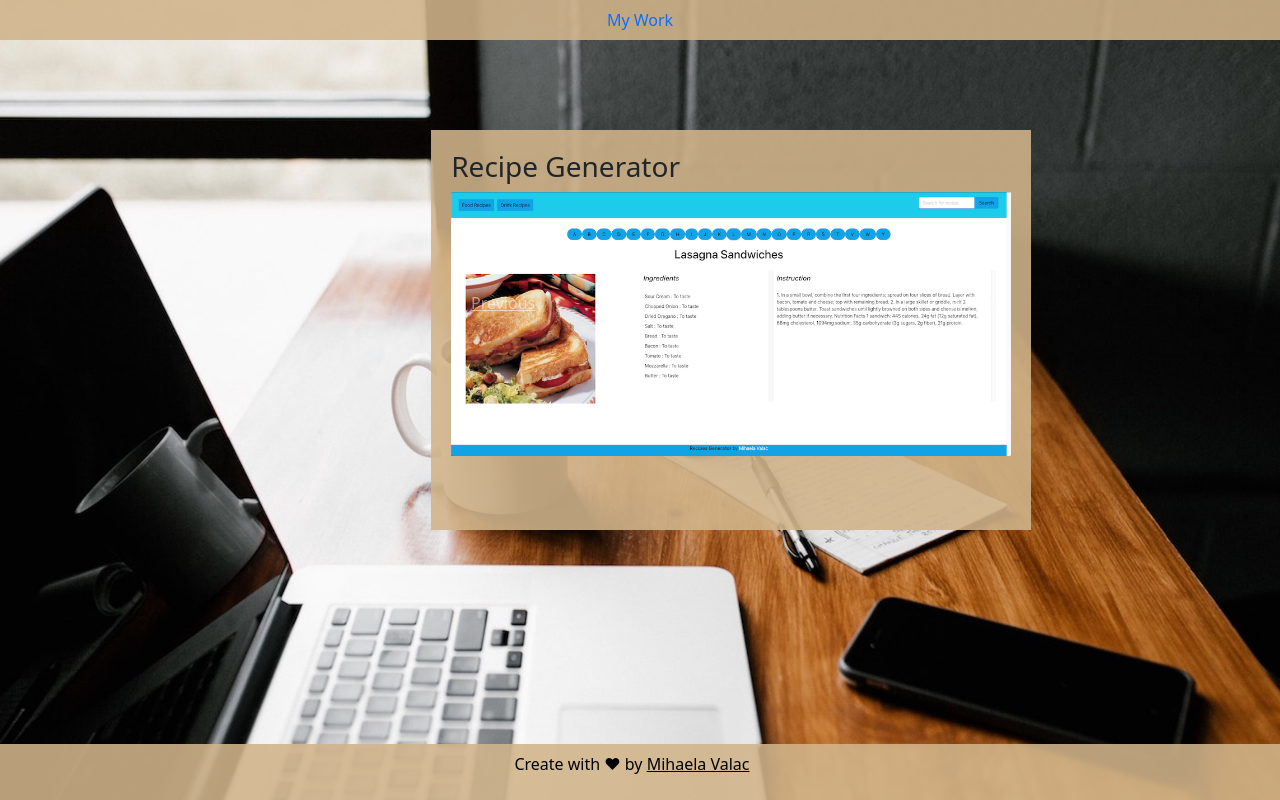
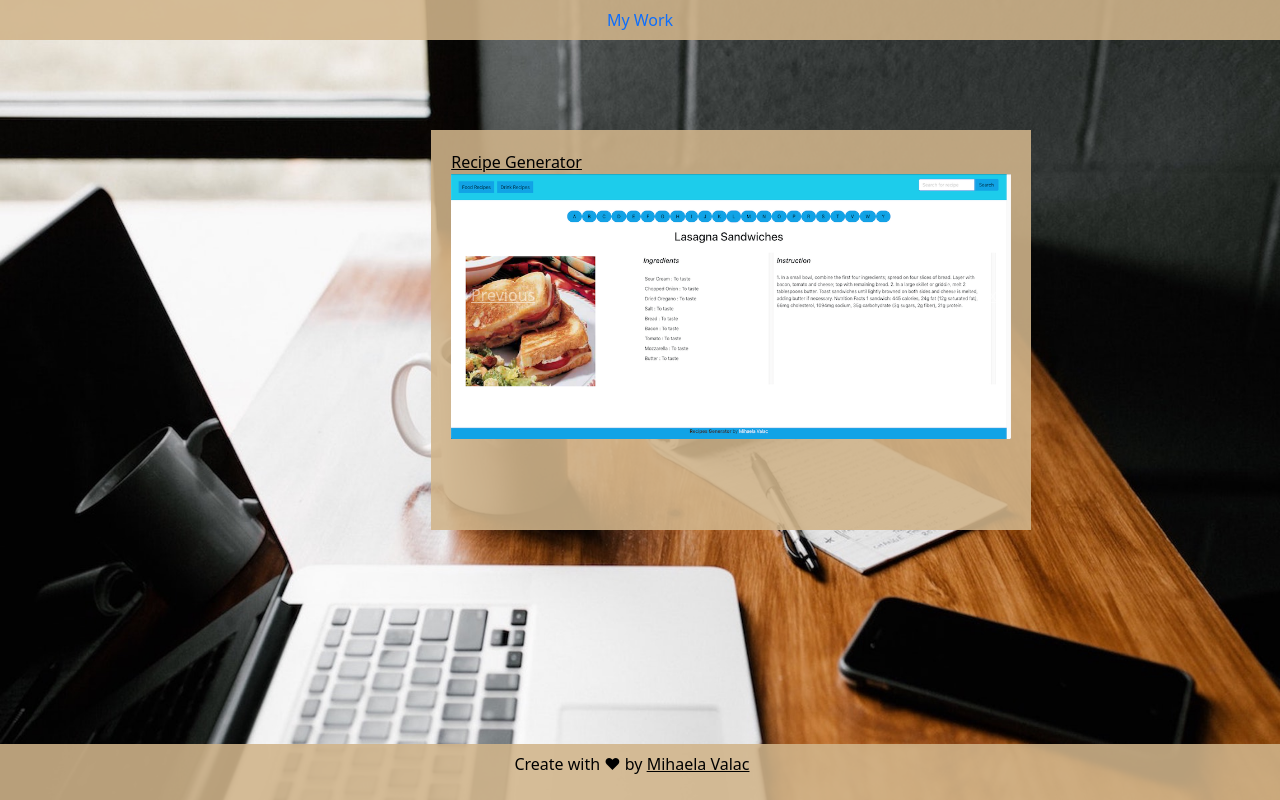
Before and after one commit to mihaelavalac/Professional-Portfolio, a plain HTML site: page my-work.html in a window 1280 px wide. Drawn offline with nearby package versions, Linux system fonts and the light colour scheme.

Commit message:
Aded Project-1 link

```diff
--- a/my-work.html
+++ b/my-work.html
@@ -31,8 +31,8 @@
           <div id="carouselExampleControls" class="carousel slide" data-ride="carousel">
             <div class="carousel-inner">
               <div class="carousel-item active">
-                <h3> Recipe Generator</h3>
-                <img class="d-block w-100" src="img/meal2.png"  #="https://mihaelavalac.github.io/Project-1/" alt="Recipe Generator">
+                <a  href="https://mihaelavalac.github.io/Project-1/">Recipe Generator</a>
+                <img class="d-block w-100" src="img/meal2.png" alt="Recipe Generator">
               </div>
               <div class="carousel-item">
                 <img class="d-block w-100" src="..." alt="Second slide">
```
